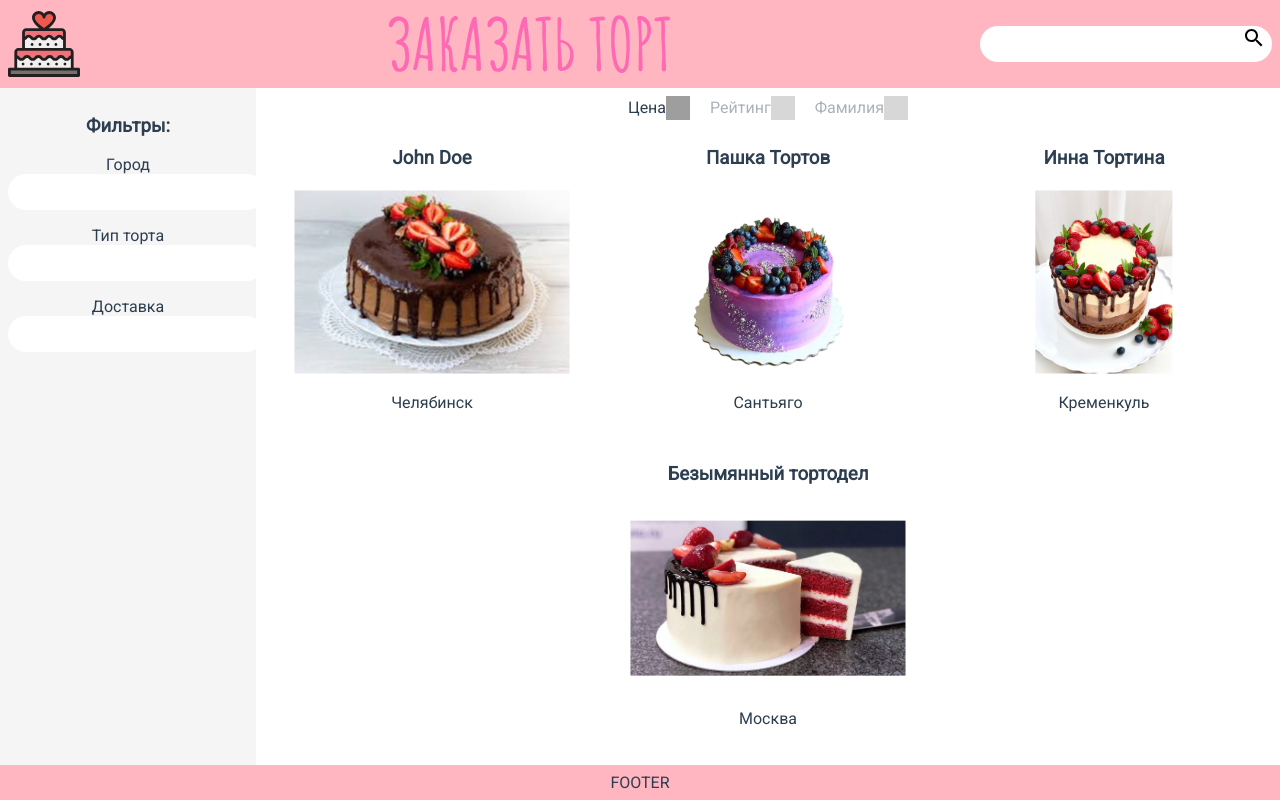
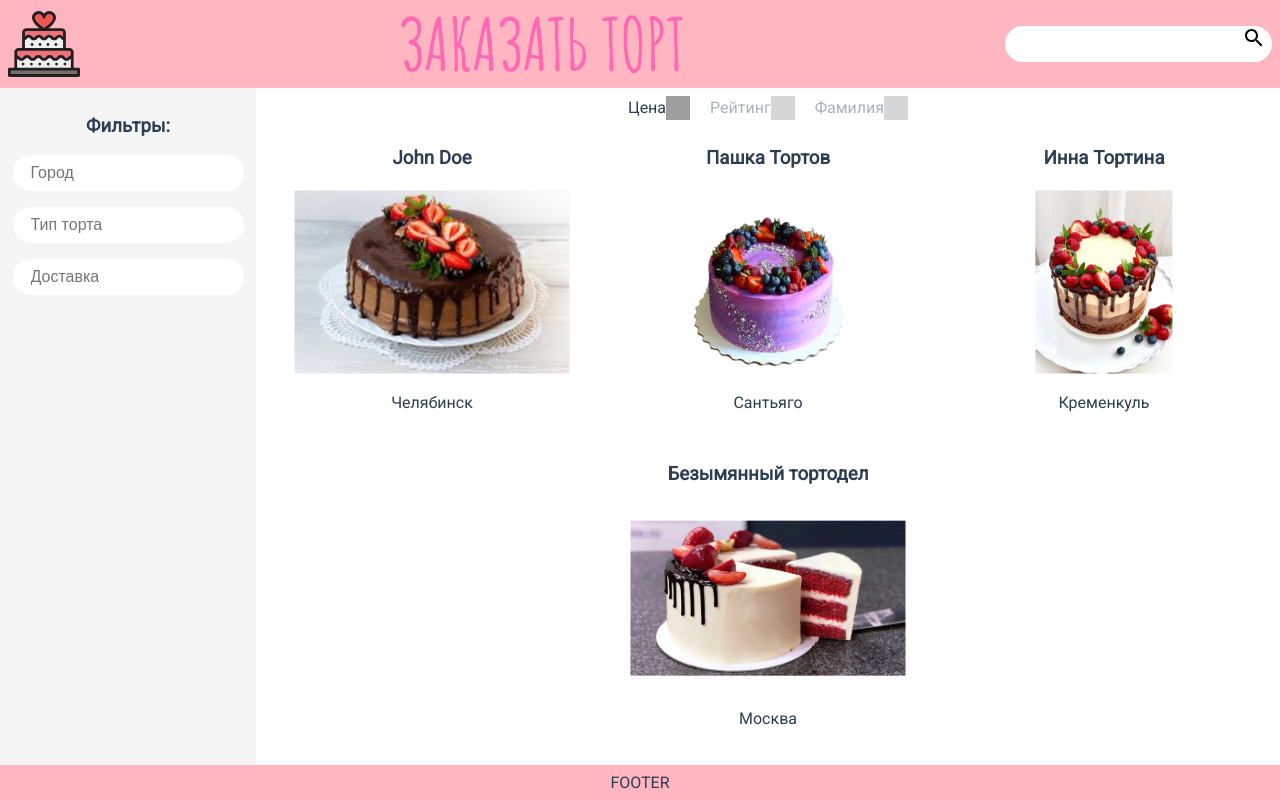
Before and after one commit to Something-Digital/tortix, a Vue app in the folder frontend/: page / in a window 1280 px wide. Built offline with nearby package versions, Linux system fonts and the light colour scheme; grey boxes are pictures that could not be loaded.

Commit message:
some markup fixes

```diff
--- a/frontend/src/components/InputFilter.vue
+++ b/frontend/src/components/InputFilter.vue
@@ -3,12 +3,9 @@
     v-if="items && items.length > 0"
     class="filter"
   >
-    <div
-      v-if="title"
-      class="filter-title"
-    >{{ title }}</div>
     <input
       :list="title"
+      :placeholder="title"
       class="filter-input"
     >
     <datalist :id="title">
@@ -41,7 +38,6 @@ export default {
 .filter {
   --full-size: calc(var(--main-icon-size) + 2*var(--element-padding));
   --half-size: calc(var(--full-size) / 2);
-  --font-size: calc(var(--main-icon-size) - var(--element-padding));
   width: 100%;
   display: block;
 }
--- a/frontend/src/components/Search.vue
+++ b/frontend/src/components/Search.vue
@@ -23,7 +23,6 @@ export default {
 .search {
   --full-size: calc(var(--main-icon-size) + 2*var(--element-padding));
   --half-size: calc(var(--full-size) / 2);
-  --font-size: calc(var(--main-icon-size) - var(--element-padding));
   position: relative;
 }
 .search-input {
```
